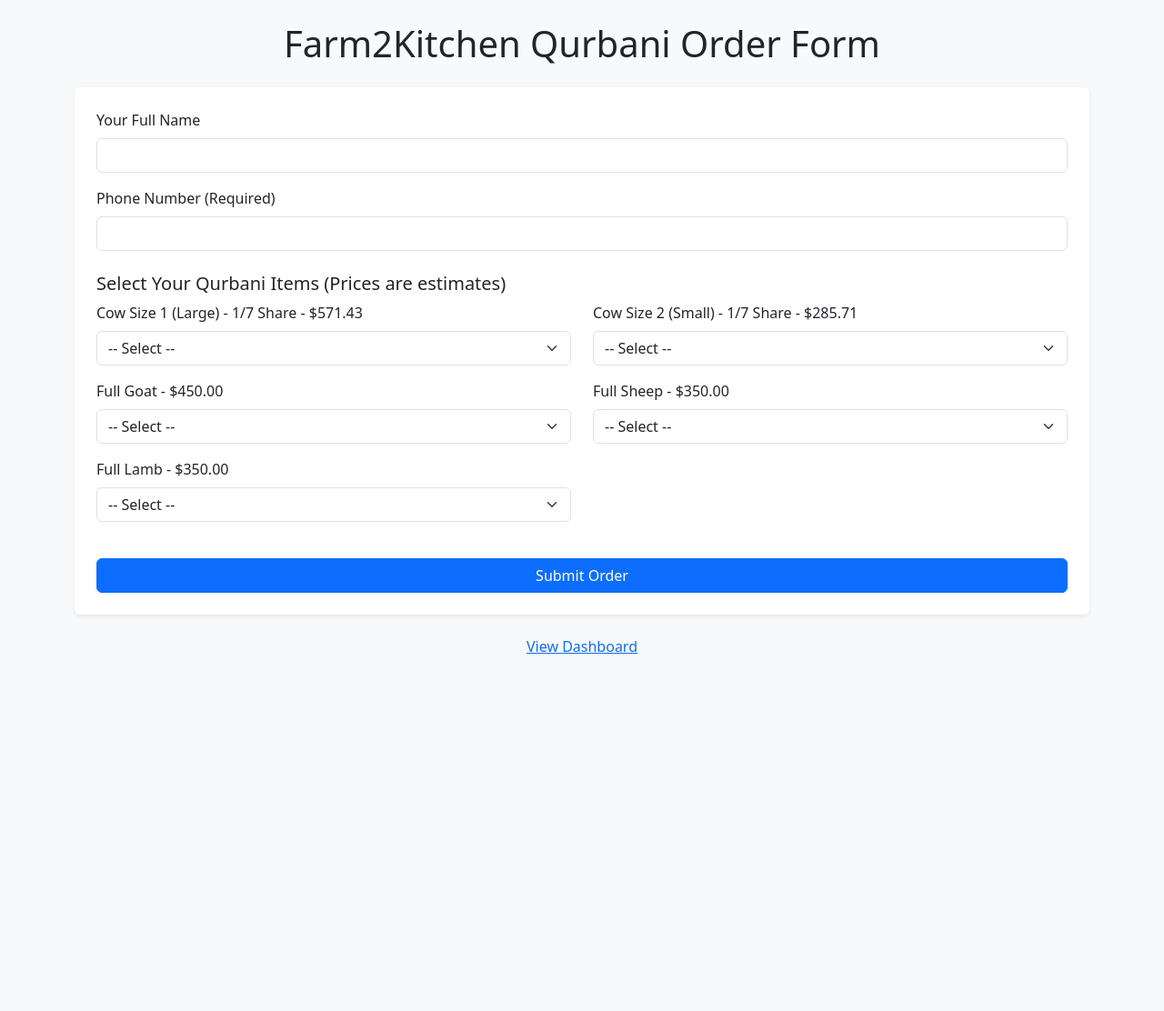
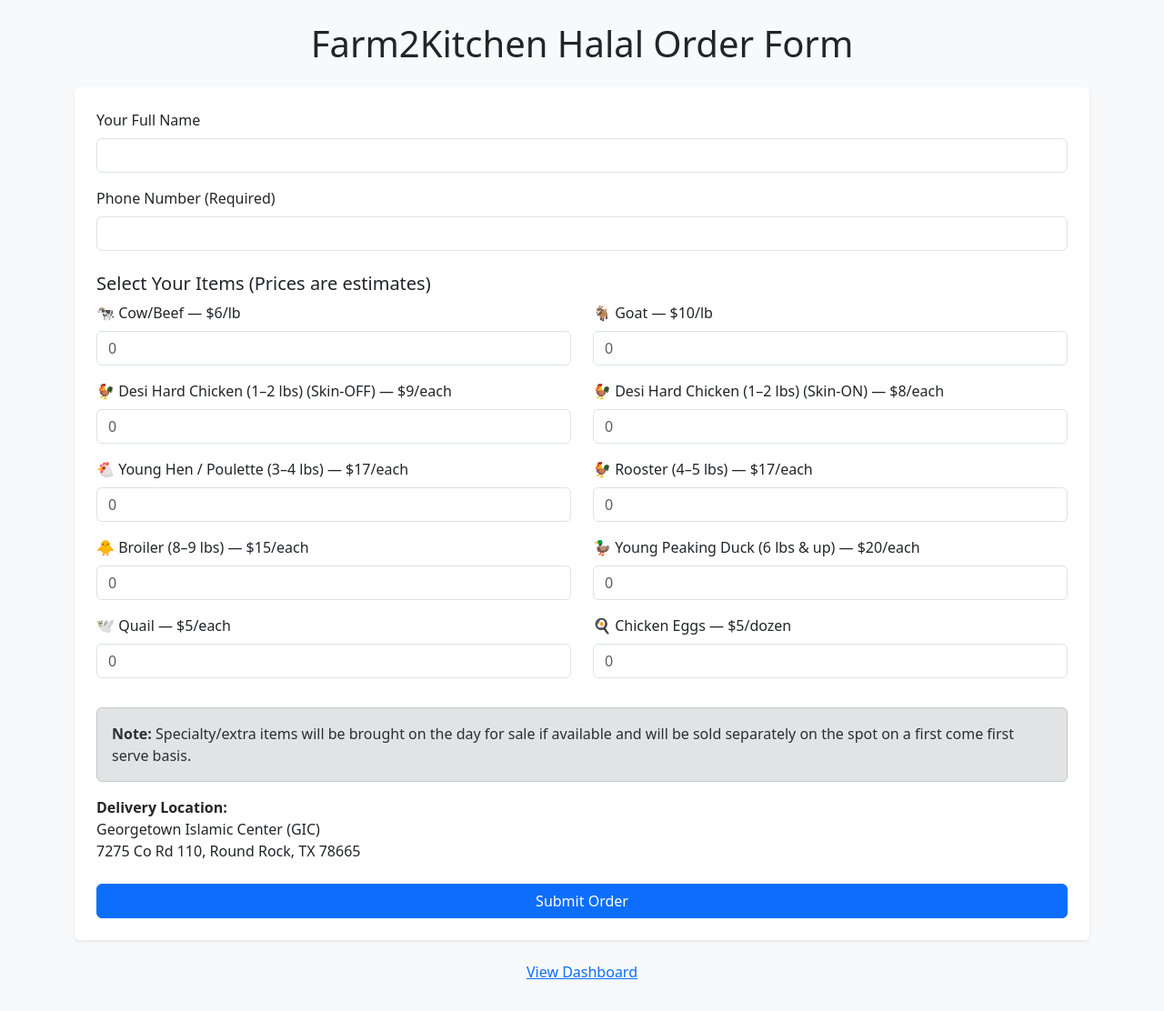
Before and after one commit to rubayatk-tech/farm2kitchenhalal, a Flask app: page / in a window 1280 px wide. Shown: the whole page at 91% size. Before the commit the page ends 719 px from the top, so only its background shows below. Run offline with Flask 3, Linux system fonts and the light colour scheme; parts of the project's set-up code (start-up, migrations or seed data) failed here and were passed over.

Commit message:
v2.1.0 - New item catalogue, remove Qurbani references
- Replace Qurbani items with full halal meat catalogue (cow, goat,
  poultry, eggs) with per-lb/each/dozen pricing
- Add UNITS dict to config.py for unit display
- Update order form: new title, heading, number inputs, note and
  delivery location (Georgetown Islamic Center)
- Include unit in items_ordered string (e.g. "5 lb", "3 each")
- Fix edit_order quantity parser to handle unit suffix

Co-Authored-By: Claude Sonnet 4.6 <noreply@anthropic.com>

```diff
--- a/app.py
+++ b/app.py
@@ -20,7 +20,7 @@ from reportlab.lib.styles import getSampleStyleSheet
 
 
 # App configuration
-from config import PRICES, LABELS, ALLOWED_ADMINS, ADMIN_PASSWORD
+from config import PRICES, LABELS, UNITS, ALLOWED_ADMINS, ADMIN_PASSWORD
 
 
 app = Flask(__name__)
@@ -58,7 +58,7 @@ class Config(db.Model):
 # Main Landing Page
 @app.route('/')
 def index():
-    return render_template('index.html', prices=PRICES, labels=LABELS)
+    return render_template('index.html', prices=PRICES, labels=LABELS, units=UNITS)
 
 # Dashboard Route
 @app.route('/dashboard', methods=['GET', 'POST'])
@@ -101,8 +101,10 @@ def submit_order():
                 quantity = float(val)
                 if quantity > 0:
                     label = LABELS.get(key, key)
+                    unit = UNITS.get(key, "each")
                     total += quantity * price
-                    items_ordered.append(f"{label}: {int(quantity) if quantity.is_integer() else quantity}")
+                    qty_str = int(quantity) if quantity.is_integer() else quantity
+                    items_ordered.append(f"{label}: {qty_str} {unit}")
             except (ValueError, ZeroDivisionError):
                 continue  # Ignore invalid values
 
@@ -206,8 +208,8 @@ def edit_order(order_id):
         label = LABELS[key]
         if label in order.items_ordered:
             try:
-                part = order.items_ordered.split(label + ":")[1].split(",")[0].strip()
-                quantities[key] = int(part)
+                part = order.items_ordered.split(label + ":")[1].split(",")[0].strip().split()[0]
+                quantities[key] = int(float(part))
             except:
                 quantities[key] = 0
         else:
--- a/templates/index.html
+++ b/templates/index.html
@@ -2,13 +2,13 @@
 <html lang="en">
 <head>
     <meta charset="utf-8">
-    <title>Farm2Kitchen Order Form</title>
+    <title>Farm2Kitchen Halal Order Form</title>
     <!-- Bootstrap 5 CDN -->
     <link href="https://cdn.jsdelivr.net/npm/bootstrap@5.3.0/dist/css/bootstrap.min.css" rel="stylesheet">
 </head>
 <body class="bg-light">
     <div class="container py-4">
-        <h1 class="text-center mb-4">Farm2Kitchen Qurbani Order Form</h1>
+        <h1 class="text-center mb-4">Farm2Kitchen Halal Order Form</h1>
         <form method="POST" action="/submit_order" class="bg-white p-4 rounded shadow-sm">
             <div class="mb-3">
                 <label for="zelle_name" class="form-label">Your Full Name</label>
@@ -19,22 +19,28 @@
                 <input type="tel" class="form-control" name="phone" required>
             </div>
 
-            <h5 class="mt-4">Select Your Qurbani Items (Prices are estimates)</h5>
+            <h5 class="mt-4">Select Your Items (Prices are estimates)</h5>
             <div class="row">
                 {% for key, label in labels.items() %}
                 <div class="col-md-6 mb-3">
                     <label for="{{ key }}" class="form-label">
-                        {{ label }} - ${{ "%.2f"|format(prices[key]) }}
+                        {{ label }} — ${{ "%.0f"|format(prices[key]) }}/{{ units[key] }}
                     </label>
-                    <select class="form-select" name="{{ key }}">
-                        <option value="">-- Select --</option>
-                        {% for i in range(1, 8) %}
-                        <option value="{{ i }}">{{ i }}</option>
-                        {% endfor %}
-                    </select>
+                    <input type="number" class="form-control" name="{{ key }}" min="0" step="1" placeholder="0">
                 </div>
                 {% endfor %}
             </div>
+
+            <div class="alert alert-secondary mt-3 mb-3" role="alert">
+                <strong>Note:</strong> Specialty/extra items will be brought on the day for sale if available and will be sold separately on the spot on a first come first serve basis.
+            </div>
+
+            <div class="mb-3">
+                <strong>Delivery Location:</strong><br>
+                Georgetown Islamic Center (GIC)<br>
+                7275 Co Rd 110, Round Rock, TX 78665
+            </div>
+
             <div class="d-grid mt-4">
                 <button type="submit" class="btn btn-primary">Submit Order</button>
             </div>
```
Also changed, not shown: config.py (+33 -12 lines).
